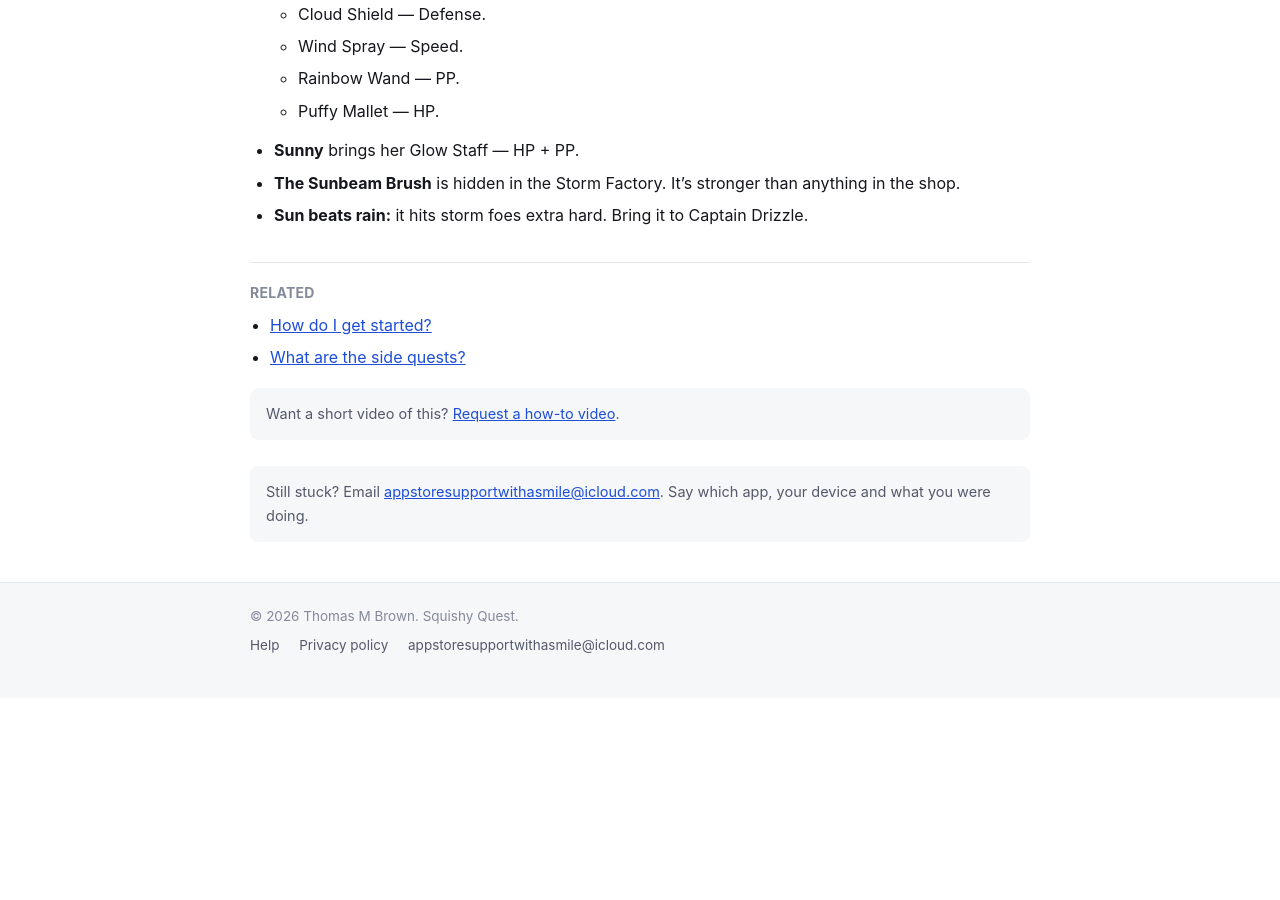
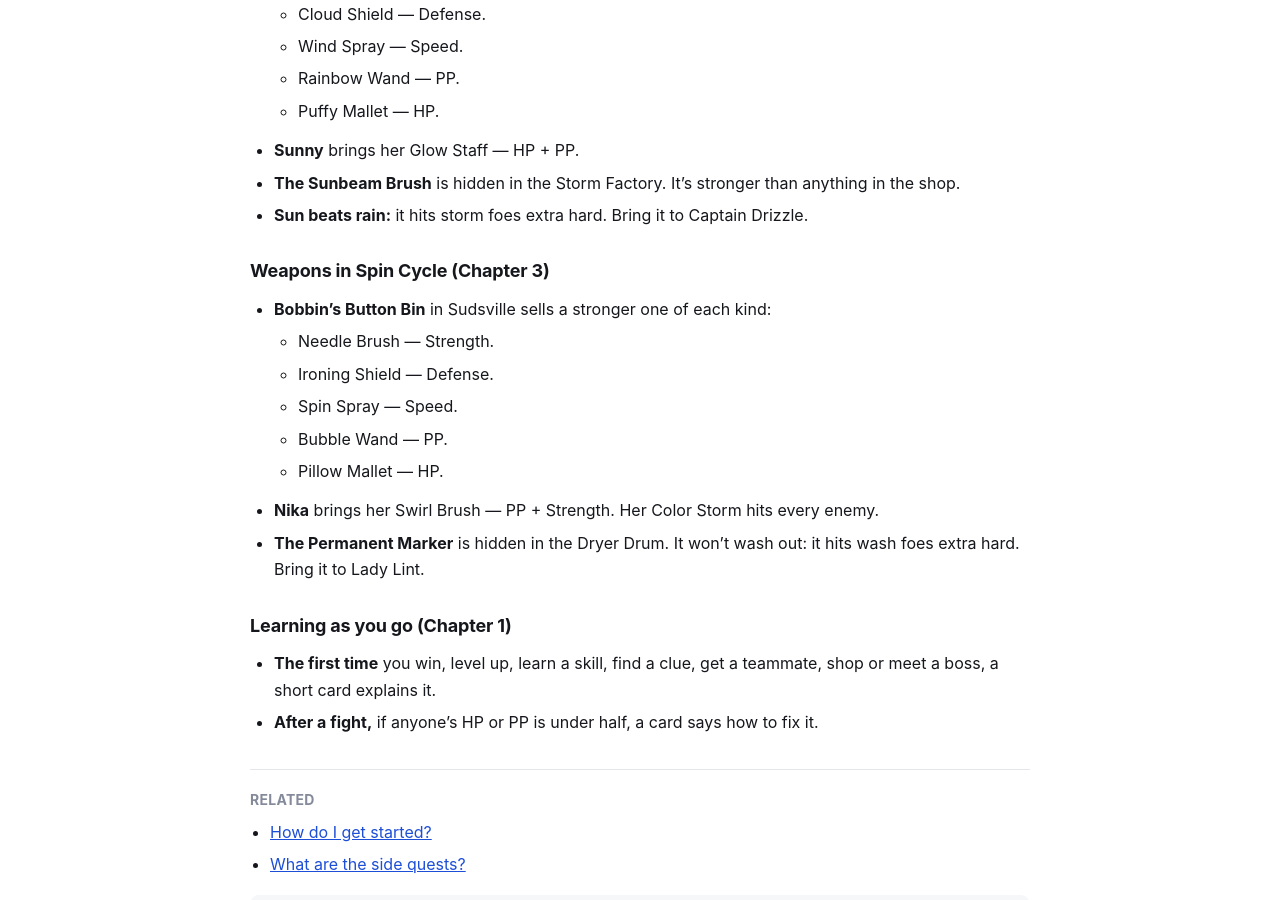
Before and after one commit to mytombrown/team-assist-help, a Jekyll site: the page built from _guides/squishyquest/battles.md, in a window 1280 px wide and 900 px high, scrolled down 1822 px. Built offline with Jekyll 4.4.1, drawn with Linux system fonts in a browser that asks for light colours; before the commit the page ends 2520 px from its top, so only the background shows below that.

Commit message:
Build 4 (Squishy Quest 0.1): Chapter 3, Spin Cycle — Nika, Bobbin's Button Bin, Permanent Marker, Lady Lint, the Lost Sock; Chapter 1 teaching cards (SQ-1376)
Co-Authored-By: Claude Opus 5.5 <noreply@anthropic.com>

```diff
--- a/_guides/squishyquest/battles.md
+++ b/_guides/squishyquest/battles.md
@@ -3,7 +3,7 @@ title: "How do battles work?"
 app: squishyquest
 category: how-to
 order: 1
-tags: "sunny, sunbeam brush, kite shop, captain drizzle, storm, battle, first fight, tutorial, pp, paint points, weapon, strength, defense, fight, splat, skills, items, guard, run, speed bar, paint, hp, level up, xp, rainbow burst, cheer, shield bash, cover, juice box, paint pot, glitter pop, boss, baron bleach, victoria"
+tags: "nika, permanent marker, button bin, lady lint, tips, low hp, sunny, sunbeam brush, kite shop, captain drizzle, storm, battle, first fight, tutorial, pp, paint points, weapon, strength, defense, fight, splat, skills, items, guard, run, speed bar, paint, hp, level up, xp, rainbow burst, cheer, shield bash, cover, juice box, paint pot, glitter pop, boss, baron bleach, victoria"
 quick: "When a hero's bar fills, pick Splat, Skills, Items, Guard or Run. Skills cost PP. Your first fight shows you how. Win to earn XP and buttons. You can't run from a boss."
 related:
   - getting-started
@@ -72,3 +72,19 @@ related:
 - **Sunny** brings her Glow Staff — HP + PP.
 - **The Sunbeam Brush** is hidden in the Storm Factory. It's stronger than anything in the shop.
 - **Sun beats rain:** it hits storm foes extra hard. Bring it to Captain Drizzle.
+
+## Weapons in Spin Cycle (Chapter 3)
+
+- **Bobbin's Button Bin** in Sudsville sells a stronger one of each kind:
+  - Needle Brush — Strength.
+  - Ironing Shield — Defense.
+  - Spin Spray — Speed.
+  - Bubble Wand — PP.
+  - Pillow Mallet — HP.
+- **Nika** brings her Swirl Brush — PP + Strength. Her Color Storm hits every enemy.
+- **The Permanent Marker** is hidden in the Dryer Drum. It won't wash out: it hits wash foes extra hard. Bring it to Lady Lint.
+
+## Learning as you go (Chapter 1)
+
+- **The first time** you win, level up, learn a skill, find a clue, get a teammate, shop or meet a boss, a short card explains it.
+- **After a fight,** if anyone's HP or PP is under half, a card says how to fix it.
```
Also changed, not shown: _guides/squishyquest/getting-started.md (+2 -1 lines), _guides/squishyquest/quests.md (+11 -2 lines).
